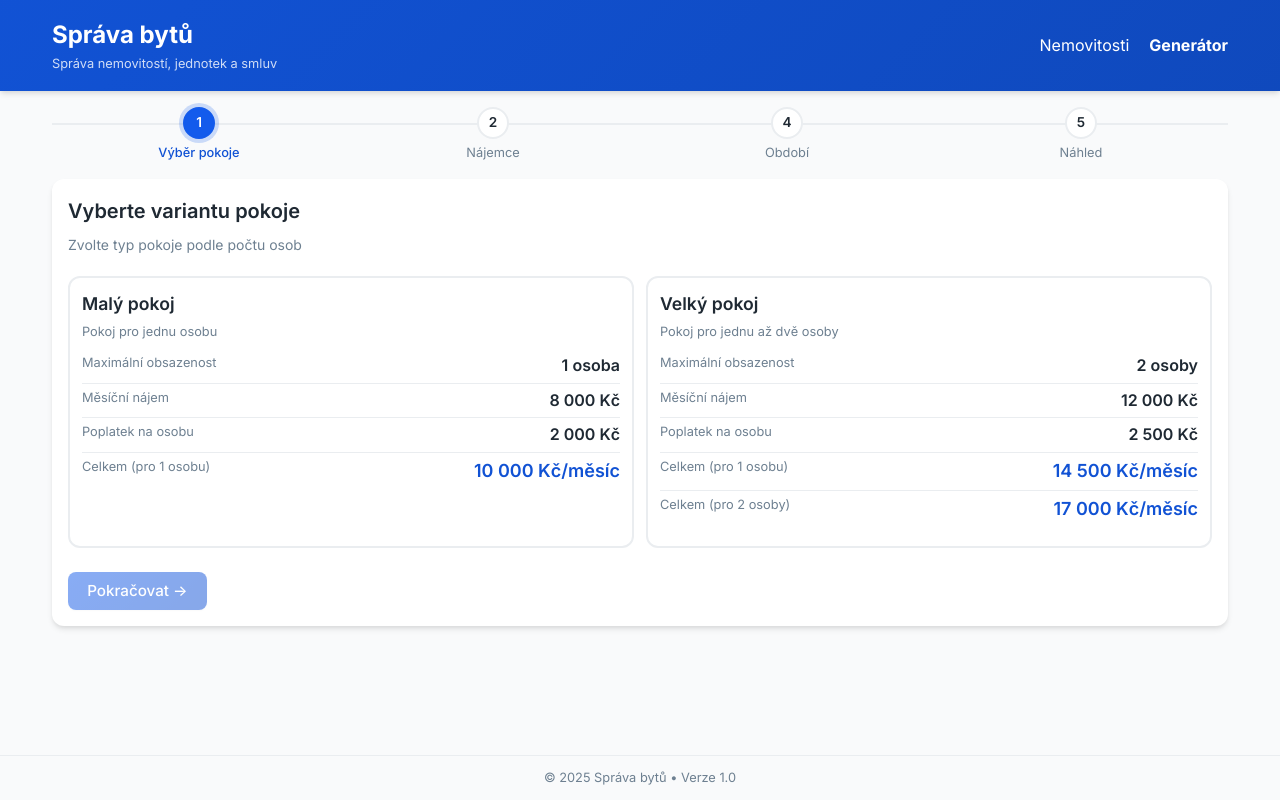
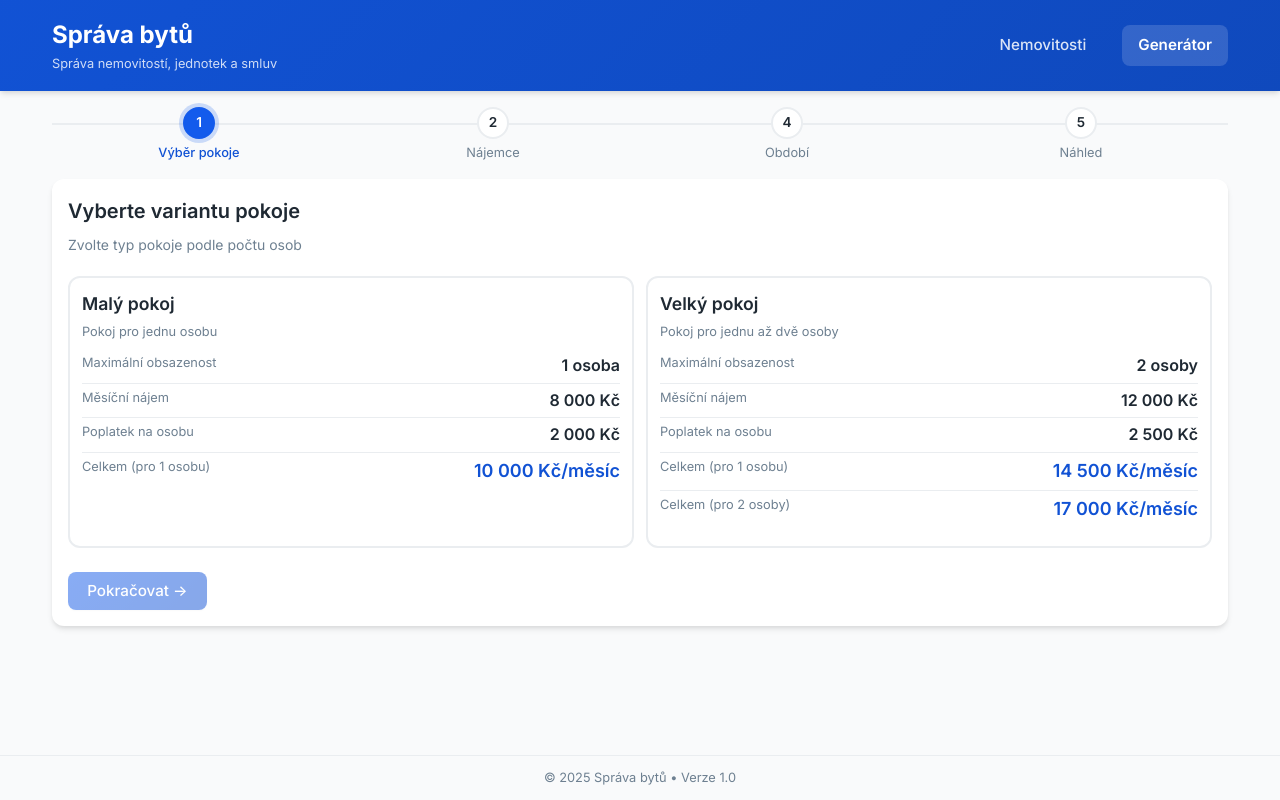
Before and after one commit to vichpetr/rental-contract-generator, a React (Vite) app: page /generator in a window 1280 px wide. Built offline with nearby package versions, Linux system fonts and the light colour scheme; no server answers; the database is empty.

Commit message:
fix: resolve navigation loop and menu visibility

```diff
--- a/src/App.jsx
+++ b/src/App.jsx
@@ -8,9 +8,9 @@ import UnitEdit from './pages/UnitEdit';
 import PropertyEdit from './pages/PropertyEdit';
 import './index.css';
 
-const AppRoutes = ({ user, authorized }) => (
+const AppRoutes = ({ user, authorized, basePath }) => (
   <Routes>
-    <Route element={<Layout authorized={authorized} />}>
+    <Route element={<Layout authorized={authorized} basePath={basePath} />}>
       {/* Redirect root to Properties if authorized, else Generator */}
       {/* Use relative path "" for root match */}
       {/* Redirect root to Properties if authorized, else Generator */}
@@ -83,16 +83,18 @@ function App({ user, session, basename }) {
 
   // If embedded, we use the Parent Router (shared context).
   // We just render Layout > Routes.
+  const appBasePath = isEmbedded ? (basename || '/app/generator') : '';
+
   if (isEmbedded) {
     return (
-      <AppRoutes user={currentUser} authorized={authorized} />
+      <AppRoutes user={currentUser} authorized={authorized} basePath={appBasePath} />
     );
   }
 
   // Standalone mode: We need a Router.
   return (
     <Router basename={basename}>
-      <AppRoutes user={currentUser} authorized={authorized} />
+      <AppRoutes user={currentUser} authorized={authorized} basePath={appBasePath} />
     </Router>
   );
 }
--- a/src/components/Layout.jsx
+++ b/src/components/Layout.jsx
@@ -1,12 +1,18 @@
 import React from 'react';
 import { Link, useLocation, Outlet } from 'react-router-dom';
 
-const Layout = ({ authorized }) => {
+const Layout = ({ authorized, basePath }) => {
     const location = useLocation();
 
+    // Helper to join paths safely
+    const resolvePath = (path) => {
+        const base = basePath || '';
+        return `${base}/${path}`.replace(/\/\//g, '/');
+    };
+
     const isActive = (path) => {
-        const normalizedPath = path.startsWith('/') ? path.slice(1) : path;
-        return location.pathname.endsWith(normalizedPath);
+        // Simple check if current location ends with the target path (handles both relative/absolute nuances)
+        return location.pathname.endsWith(path);
     };
 
     return (
@@ -20,16 +26,14 @@ const Layout = ({ authorized }) => {
                     {authorized && (
                         <nav style={{ display: 'flex', gap: '20px' }}>
                             <Link
-                                to="properties"
-                                className={isActive('/properties') || isActive('properties') ? 'nav-link active' : 'nav-link'}
-                                style={{ color: 'white', textDecoration: 'none', fontWeight: (isActive('/properties') || isActive('properties')) ? 'bold' : 'normal' }}
+                                to={resolvePath('properties')}
+                                className={isActive('properties') ? 'nav-link active' : 'nav-link'}
                             >
                                 Nemovitosti
                             </Link>
                             <Link
-                                to="generator"
-                                className={isActive('/generator') || isActive('generator') ? 'nav-link active' : 'nav-link'}
-                                style={{ color: 'white', textDecoration: 'none', fontWeight: (isActive('/generator') || isActive('generator')) ? 'bold' : 'normal' }}
+                                to={resolvePath('generator')}
+                                className={isActive('generator') ? 'nav-link active' : 'nav-link'}
                             >
                                 Generátor
                             </Link>
--- a/src/index.css
+++ b/src/index.css
@@ -114,6 +114,23 @@ body {
 .app-header p {
   font-size: 0.9rem;
   opacity: 0.9;
+}
+
+.nav-link {
+  color: rgba(255, 255, 255, 0.85);
+  text-decoration: none;
+  font-size: 0.95rem;
+  font-weight: 500;
+  padding: 0.5rem 1rem;
+  border-radius: var(--radius-md);
+  transition: all var(--transition-fast);
+}
+
+.nav-link:hover,
+.nav-link.active {
+  color: white;
+  background-color: rgba(255, 255, 255, 0.15);
+  font-weight: 600;
 }
 
 .app-main {
```
